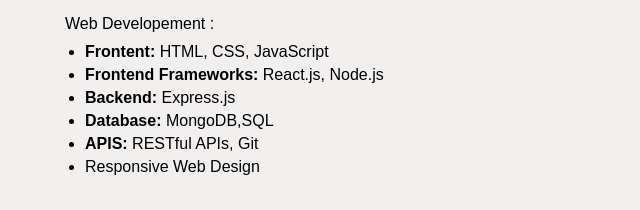
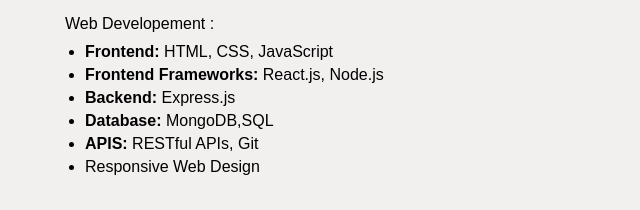
Before and after one commit to harshagrawal909/My-Resume, a plain HTML site: page index.html in a window 1280 px wide. Shown: the part 458-668 px from the top of the page, 0-640 px from the left. Drawn offline with Linux system fonts and the light colour scheme.

Commit message:
Update index.html

```diff
--- a/index.html
+++ b/index.html
@@ -50,7 +50,7 @@
         <div class="skills-list1 fifty">
             <p>Web Developement :</p>
             <ul>
-            <li><span>Frontent: </span>HTML, CSS, JavaScript</li>
+            <li><span>Frontend: </span>HTML, CSS, JavaScript</li>
             <li><span>Frontend Frameworks: </span>React.js, Node.js</li>
             <li><span>Backend: </span>Express.js</li>
             <li><span>Database: </span>MongoDB,SQL</li>
```
